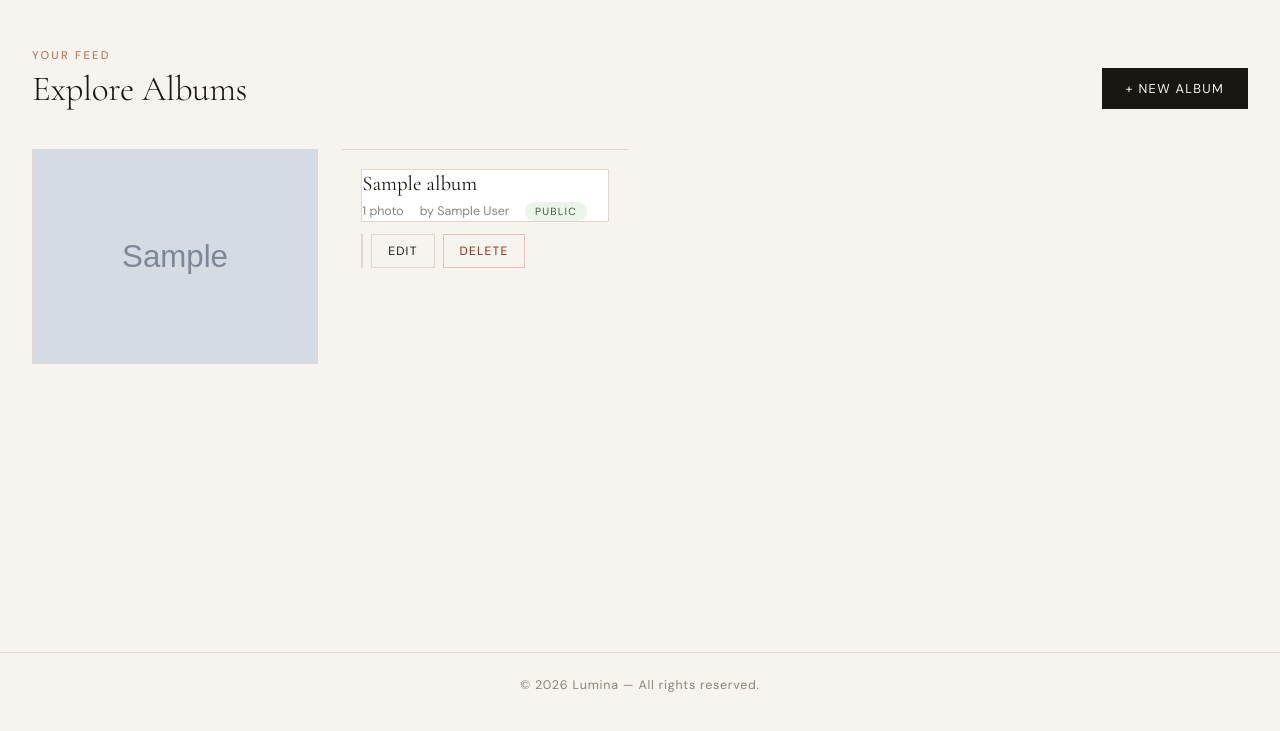
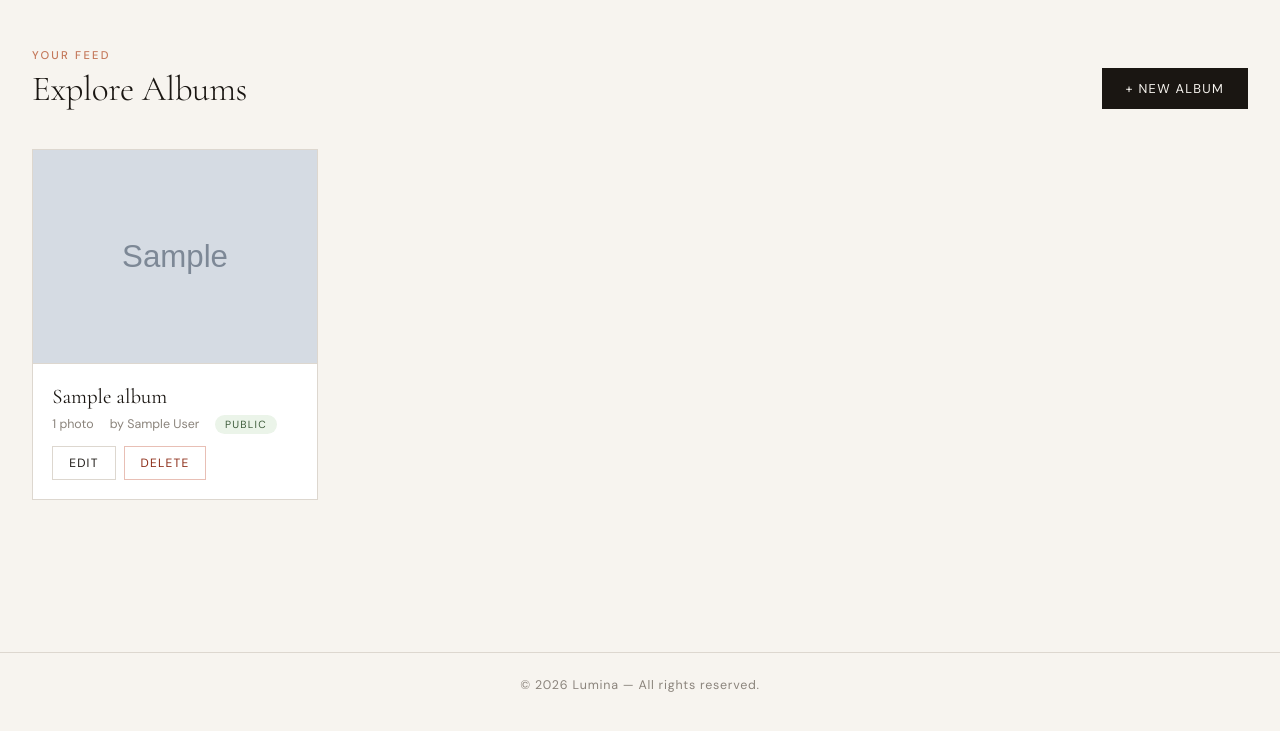
Before and after one commit to killugonh-arch/lumina-photo-albums, a Django app: page / in a window 1280 px wide. Shown: the part 69-800 px from the top of the page. Run offline with Django 5.2, Linux system fonts and the light colour scheme; a user stored in the database is signed in; tables that the repository leaves empty hold one stand-in row (values such as "Sample post"); grey boxes marked "Sample" are stand-in pictures.

Commit message:
Update album_list.html

```diff
--- a/templates/albums/album_list.html
+++ b/templates/albums/album_list.html
@@ -31,7 +31,8 @@
 {% if albums %}
 <div class="album-grid">
     {% for album in albums %}
-    <a href="{% url 'albums:album_detail' album.pk %}" class="album-card">
+    <div class="album-card">
+        <a href="{% url 'albums:album_detail' album.pk %}" class="album-card-link">
             <div class="album-cover">
                 {% if album.cover_image %}
                 <img src="{{ album.cover_image.url }}" alt="{{ album.title }}">
@@ -44,21 +45,24 @@
                 </div>
                 {% endif %}
             </div>
+        </a>
         <div class="album-meta">
+            <a href="{% url 'albums:album_detail' album.pk %}" style="text-decoration:none; color:inherit;">
                 <div class="album-title">{{ album.title }}</div>
+            </a>
             <div class="album-info">
                 <span>{{ album.photo_count }} photo{{ album.photo_count|pluralize }}</span>
                 <span>by {{ album.owner.get_full_name|default:album.owner.username }}</span>
                 <span class="visibility-badge badge-{{ album.visibility }}">{{ album.get_visibility_display }}</span>
             </div>
             {% if user == album.owner or user.is_staff %}
-            <div style="display:flex; gap:0.5rem; margin-top:0.75rem;" onclick="event.preventDefault();">
+            <div style="display:flex; gap:0.5rem; margin-top:0.75rem;">
                 <a href="{% url 'albums:album_edit' album.pk %}" class="btn btn-secondary btn-sm">Edit</a>
                 <a href="{% url 'albums:album_delete' album.pk %}" class="btn btn-danger btn-sm">Delete</a>
             </div>
             {% endif %}
         </div>
-    </a>
+    </div>
     {% endfor %}
 </div>
 
```
Lines whose indentation alone changed are shown as unchanged.
